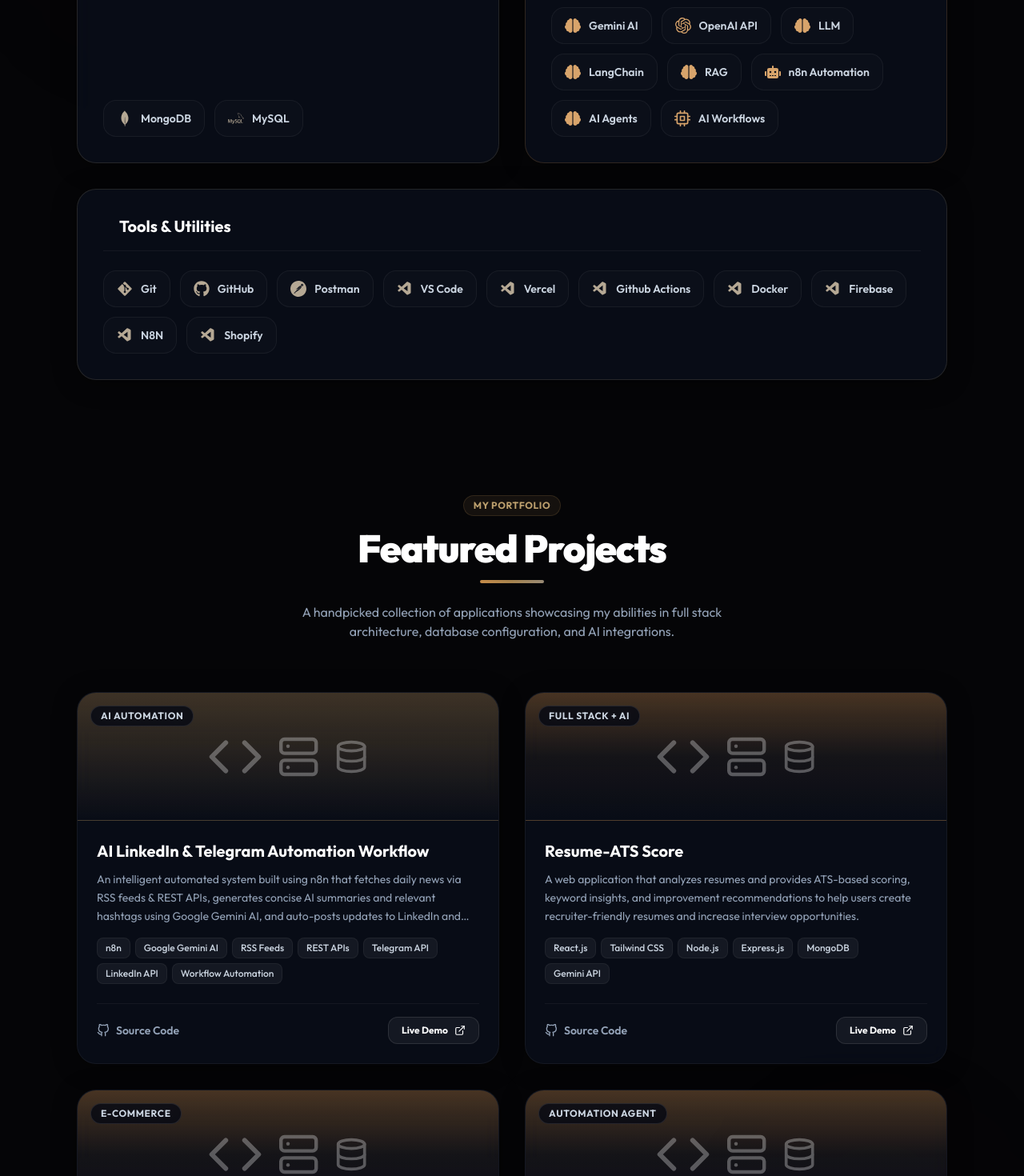
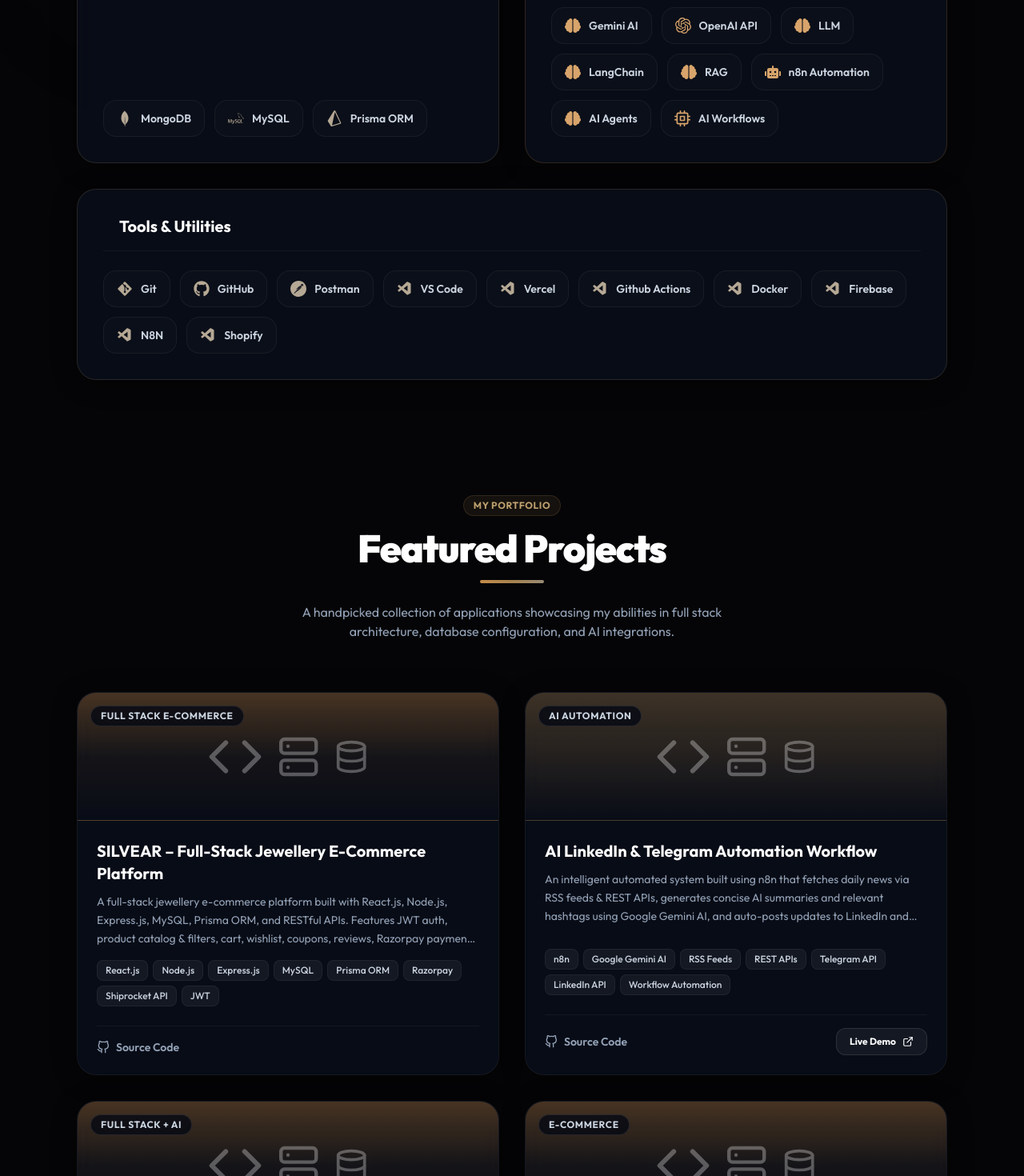
Before and after one commit to kalemahesh345/Portfollio, a React (Vite) app: page / in a window 1280 px wide. Shown: the part 3680-5150 px from the top of the page at 80% size. Built offline with nearby package versions, Linux system fonts and the light colour scheme.

Commit message:
Update portfolio

```diff
--- a/src/components/Projects.jsx
+++ b/src/components/Projects.jsx
@@ -3,6 +3,17 @@
 import SectionTitle from './SectionTitle';
 
 const projectList = [
+  {
+    title: 'SILVEAR – Full-Stack Jewellery E-Commerce Platform',
+    description: 'A full-stack jewellery e-commerce platform built with React.js, Node.js, Express.js, MySQL, Prisma ORM, and RESTful APIs. Features JWT auth, product catalog & filters, cart, wishlist, coupons, reviews, Razorpay payment gateway, Shiprocket shipping integration, automated PDF invoice generation, email notifications, and an admin management dashboard.',
+    tags: ['React.js', 'Node.js', 'Express.js', 'MySQL', 'Prisma ORM', 'Razorpay', 'Shiprocket API', 'JWT'],
+    github: 'https://github.com/kalemahesh345',
+    demo: '',
+    gradient: 'from-primary-600/40 via-primary-700/10 to-transparent',
+    borderColor: 'group-hover:border-primary-500/30',
+    glowColor: 'rgba(197, 139, 73, 0.15)',
+    category: 'Full Stack E-Commerce'
+  },
   {
     title: 'AI LinkedIn & Telegram Automation Workflow',
     description: 'An intelligent automated system built using n8n that fetches daily news via RSS feeds & REST APIs, generates concise AI summaries and relevant hashtags using Google Gemini AI, and auto-posts updates to LinkedIn and Telegram channels for seamless social media consistency and engagement.',
--- a/src/components/Skills.jsx
+++ b/src/components/Skills.jsx
@@ -3,7 +3,7 @@
   FaHtml5, FaCss3Alt, FaReact, FaNodeJs, FaGitAlt, FaGithub, FaJava, FaBrain, FaRobot
 } from 'react-icons/fa';
 import {
-  SiJavascript, SiTailwindcss, SiExpress, SiMongodb, SiMysql, SiPostman, SiOpenai
+  SiJavascript, SiTailwindcss, SiExpress, SiMongodb, SiMysql, SiPostman, SiOpenai, SiPrisma
 } from 'react-icons/si';
 import { VscVscode } from 'react-icons/vsc';
 import { FiCpu } from 'react-icons/fi';
@@ -43,6 +43,7 @@
     skills: [
       { name: 'MongoDB', icon: <SiMongodb className="w-5 h-5" /> },
       { name: 'MySQL', icon: <SiMysql className="w-5 h-5" /> },
+      { name: 'Prisma ORM', icon: <SiPrisma className="w-5 h-5" /> },
     ]
   },
   {
```
